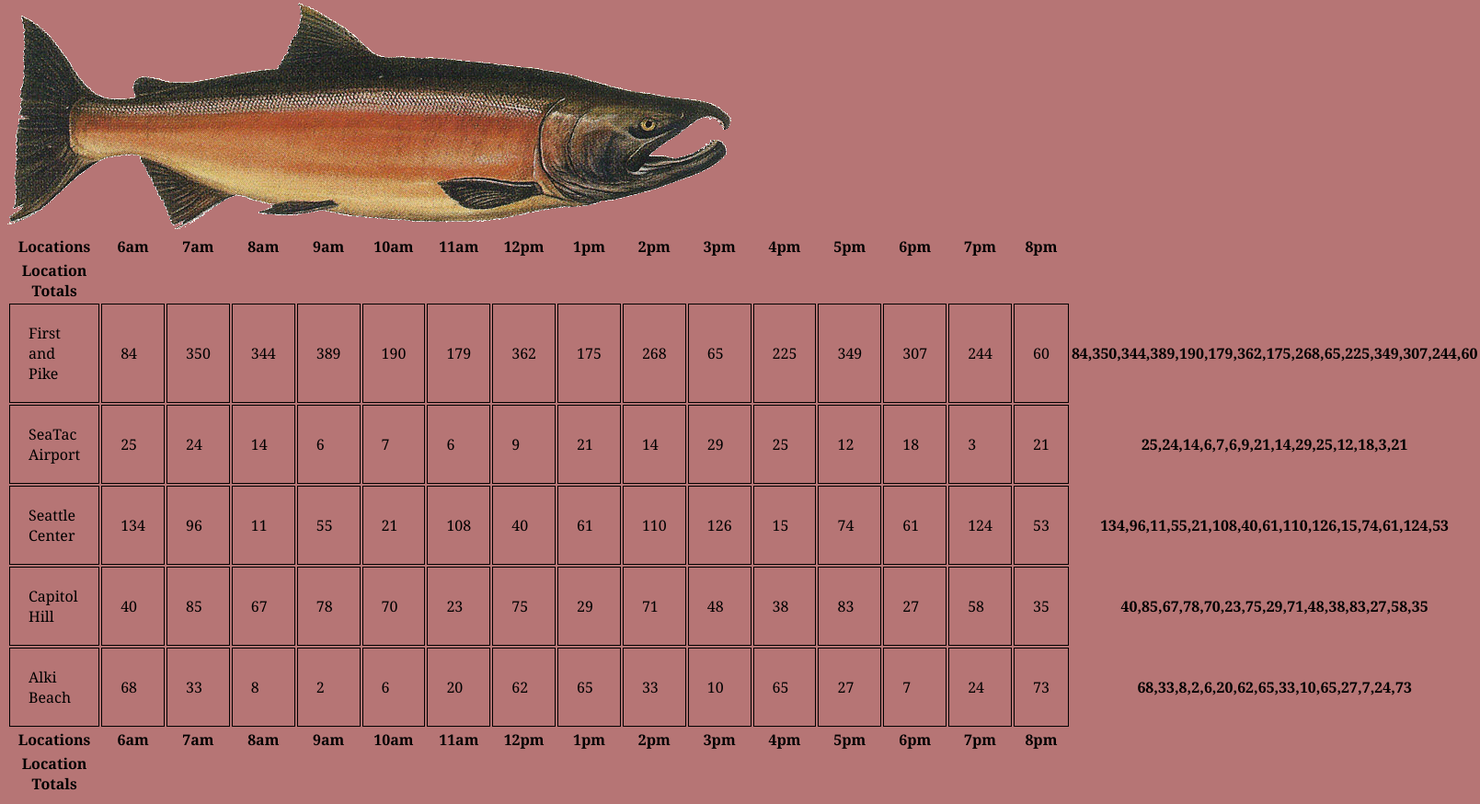
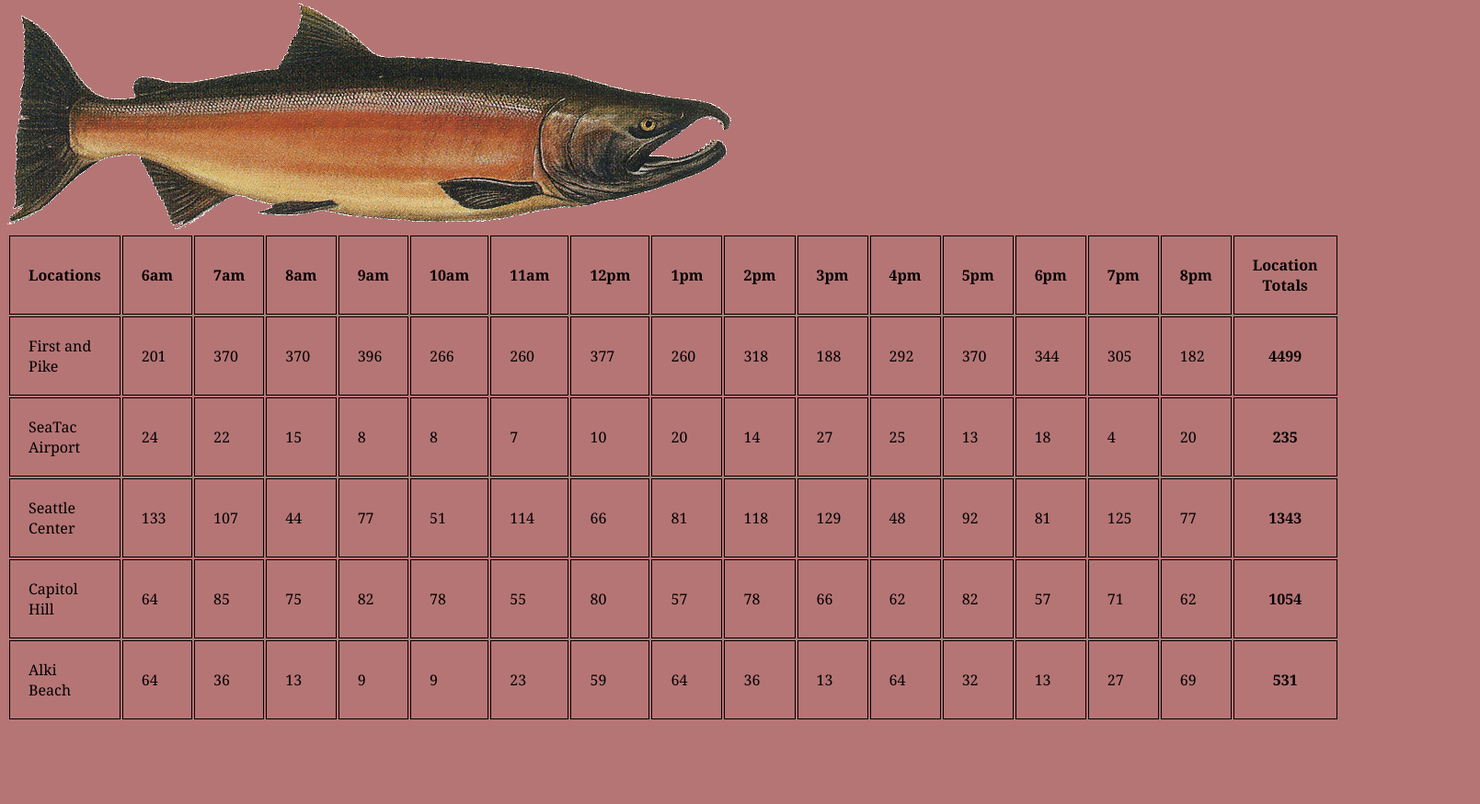
Before and after one commit to haleymlewis/cookie-stand, a plain HTML site: page sales.html in a window 1280 px wide. Shown: the part 77-951 px from the top of the page at 92% size, 1609 px wide, since content can reach past the window. After the commit the page ends 869 px from the top, so only its background shows below. Drawn offline with Linux system fonts and the light colour scheme.

Commit message:
entire table is done except for footer

```diff
--- a/app.js
+++ b/app.js
@@ -7,18 +7,16 @@ var airport = document.getElementById('airport');
 var seaCent = document.getElementById('seaCent');
 var capitol = document.getElementById('capitol');
 var alki = document.getElementById('alki');
+var shopList = [];
 
 var allShops = [pike, airport, seaCent, capitol, alki];
 
 var table = document.getElementById('table');
 
-var thead = document.createElement('th');
-
 ////////// Header Row Creation
 function header() {
   console.log('thead fired');
   var trEl = document.createElement('tr');
-  table.appendChild(trEl);
 ///////// Creating Header Locations Column
   var thEl = document.createElement('th');
   thEl.textContent = 'Locations';
@@ -30,10 +28,10 @@ function header() {
     trEl.appendChild(thEl);
   }
 ////////// Adding Location Totals Column to Header
-  thEl = document.createElement('th');
-  thEl.textContent = 'Location Totals';
-  trEl.appendChild(thEl);
-  table.appendChild(thEl);
+  var thEl2 = document.createElement('th');
+  thEl2.textContent = 'Location Totals';
+  trEl.appendChild(thEl2);
+  table.appendChild(trEl);
 }
 
 ////////// Constructor Function for Table
@@ -43,14 +41,13 @@ function Stores(name, minHrlyCust, maxHrlyCust, list, avgCookie) {
   this.maxHrlyCust = maxHrlyCust;
   this.avgCookie = avgCookie;
   this.randomCookies = [];
-  this.cookiesPerHr = [];
   this.totalDailyCookies = 0;
   this.random = function () {
 ////////// Random Cookie Generation
     for (var j = 0; j < hours.length; j++) {
-      var cookiesPerHr = Math.floor(Math.random() * ((this.minHrlyCust, this.maxHrlyCust) * this.avgCookie) + 1);
+      var custPerHr = Math.floor(Math.random() * (this.maxHrlyCust - this.minHrlyCust) + this.minHrlyCust);
+      var cookiesPerHr = Math.floor(custPerHr * this.avgCookie);
       this.randomCookies.push(cookiesPerHr);
-      // return cookiesPerHr;
     }
     console.log(this.randomCookies);
 
@@ -60,7 +57,6 @@ function Stores(name, minHrlyCust, maxHrlyCust, list, avgCookie) {
     var table = document.getElementById('table');
     var trEl = document.createElement('tr');
     var tdEl = document.createElement('td');
-
     tdEl.textContent = this.name;
     trEl.appendChild(tdEl);
 
@@ -71,15 +67,21 @@ function Stores(name, minHrlyCust, maxHrlyCust, list, avgCookie) {
       console.log("tdel " + tdEl);
       trEl.appendChild(tdEl);
     }
+    for (var i = 0; i < this.randomCookies.length; i++) {
+      this.totalDailyCookies = this.totalDailyCookies + this.randomCookies[i];
+    }
 //////////
     var thEl = document.createElement('th');
-    thEl.textContent = this.randomCookies;
+    thEl.textContent = this.totalDailyCookies;
     trEl.appendChild(thEl);
 
     console.log("trel  " + trEl);
     table.appendChild(trEl);
   }
+  shopList.push(this);
 }
+
+
 ////////// Calling all the shit I built up top
 
 header();
@@ -102,11 +104,3 @@ capHill.render();
 var alki = new Stores('Alki Beach', 2, 16, alki, 4.6);
 alki.random();
 alki.render();
-
-
-(function renderTable() {
-  header();
-  for(var i = 0; i < allShops; i++) {
-    allShops[i].render();
-  }
-})();
--- a/sales.html
+++ b/sales.html
@@ -13,10 +13,7 @@
   <img src="images/salmon.png">
 
   <table id="table">
-    <thead id="tableHead">
 
-    </thead>
-    <tfoot id="tableFoot"></tfoot>
   </table>
 
 
--- a/style.css
+++ b/style.css
@@ -11,7 +11,7 @@ thead {
     background: #888;
   }
 
-td {
+td, th, tr {
     padding: 20px;
     border: solid 1px black;
   }
```
